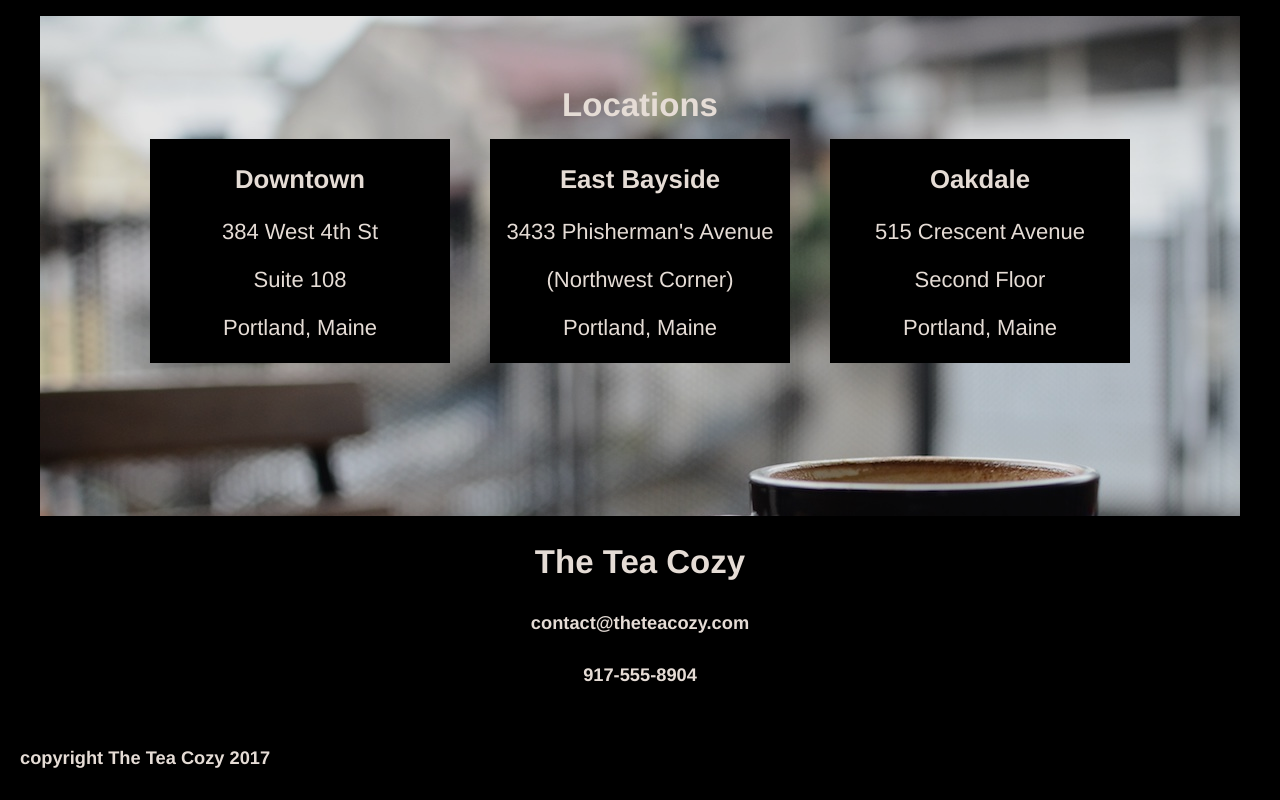
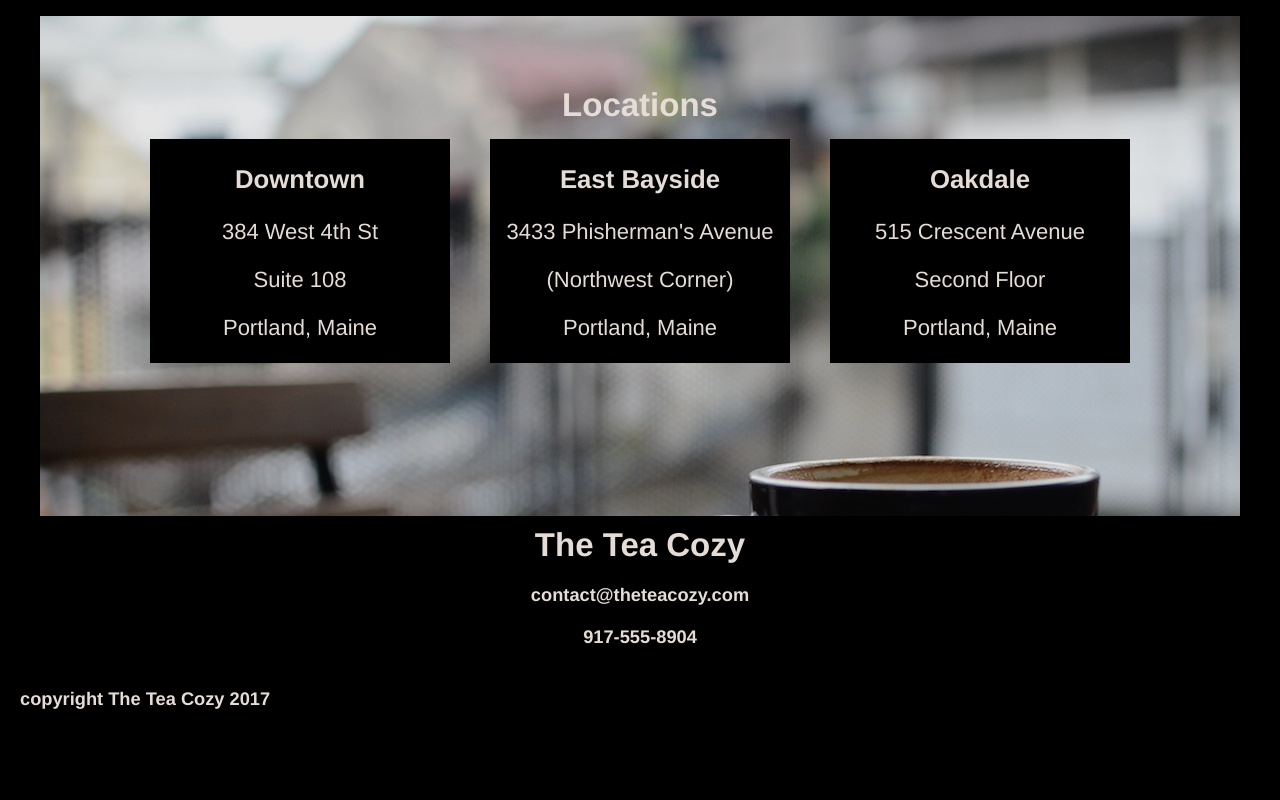
Before and after one commit to kayej89/teacozy, a plain HTML site: page index.html in a window 1280 px wide. Shown: the part 1477-2277 px from the top of the page. After the commit the page ends 2218 px from the top, so only its background shows below. Drawn offline with Linux system fonts and the light colour scheme.

Commit message:
Change contact centering

```diff
--- a/resources/css/style.css
+++ b/resources/css/style.css
@@ -145,9 +145,16 @@ margin-top: 70px;
 /* Contact Info */
 
 .contact-container {
-  text-align: center;
   margin: 0 auto;
   width: 100%;
+  display: flex;
+  flex-direction: column;
+  text-align: center;
+}
+
+.contact-container h2,
+.contact-container h5 {
+  margin: 10px;
 }
 
 /* Copyright Footer */
```
